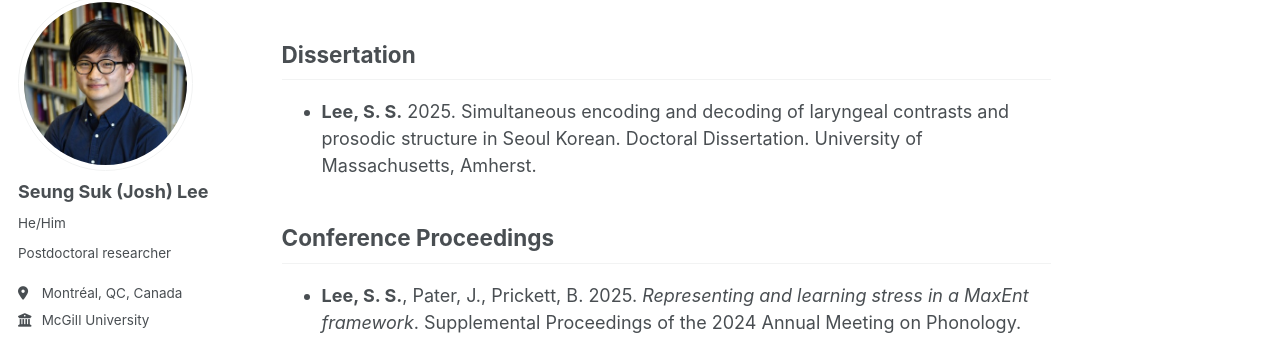
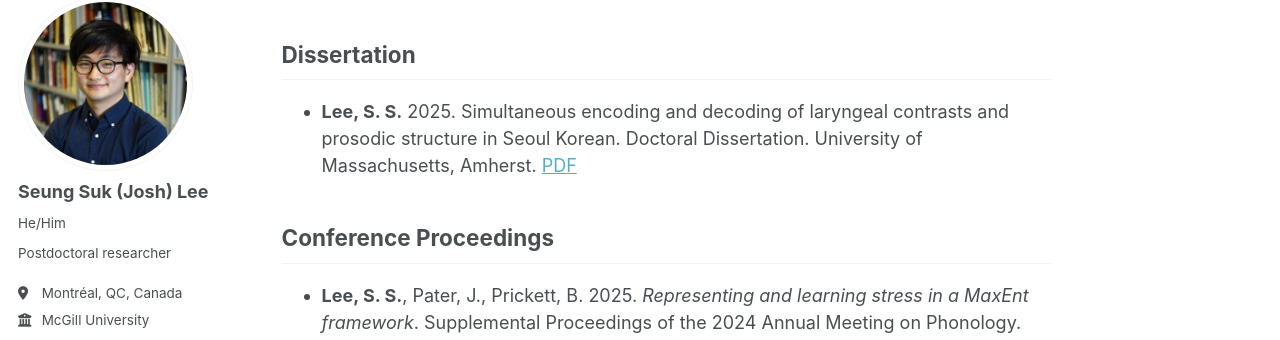
Before and after one commit to seungsuklee/seungsuklee.github.io, a Jekyll site: the page built from _pages/pubs.md, in a window 1280 px wide and 900 px high, scrolled down 380 px. Shown: the part 105-445 px from the top of the window. Built offline with Jekyll 4.4.1, drawn with Linux system fonts in a browser that asks for light colours; some web fonts are replaced; a script bundle is joined from its source files by our own code; library files that are not in the unit come from our copies.

Commit message:
Update publications and dissertation entries

```diff
--- a/_pages/pubs.md
+++ b/_pages/pubs.md
@@ -15,6 +15,7 @@ author_profile: true
 
 ## Dissertation
 - **Lee, S. S.** 2025. Simultaneous encoding and decoding of laryngeal contrasts and prosodic structure in Seoul Korean. Doctoral Dissertation. University of Massachusetts, Amherst.
+<a class="button" href="files/SeungSukLee_Dissertation_2025.pdf" target="_blank">PDF</a>
 
 ## Conference Proceedings
 
```
